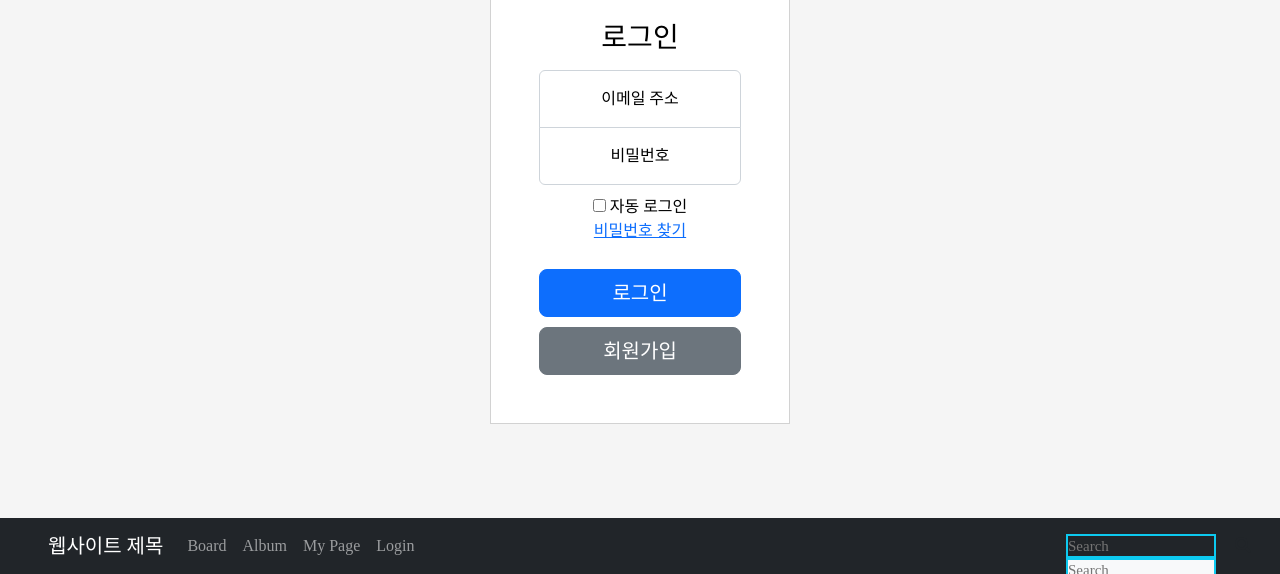
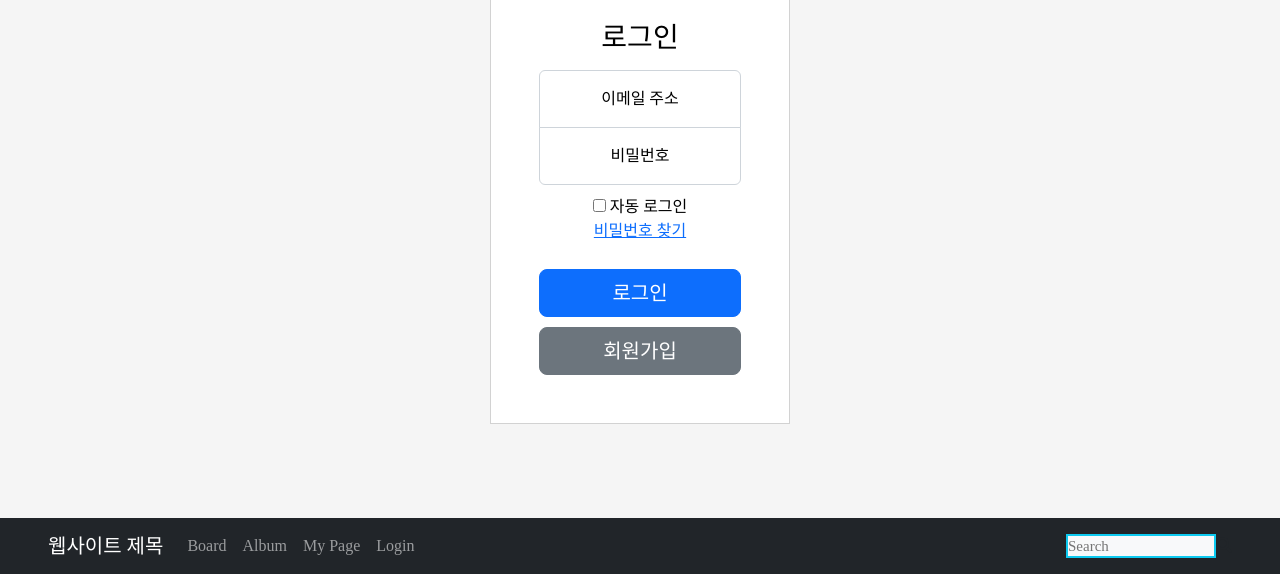
Before and after one commit to kyung-one/p1, a plain HTML site: page login.html in a window 1280 px wide. Shown: the part 226-800 px from the top of the page. Drawn offline with nearby package versions, Linux system fonts and the light colour scheme; a web font is replaced by a local one.

Commit message:
Update login.html

```diff
--- a/login.html
+++ b/login.html
@@ -57,7 +57,6 @@
     </div>
     <div class="search-box">
       <form action="." method="post">
-        <input class="search-txt" type="text" placeholder="Search">
         <input class="search-txt bg-light" type="text" placeholder="Search">
         <i class="fas fa-search"></i>
         </button>
```
